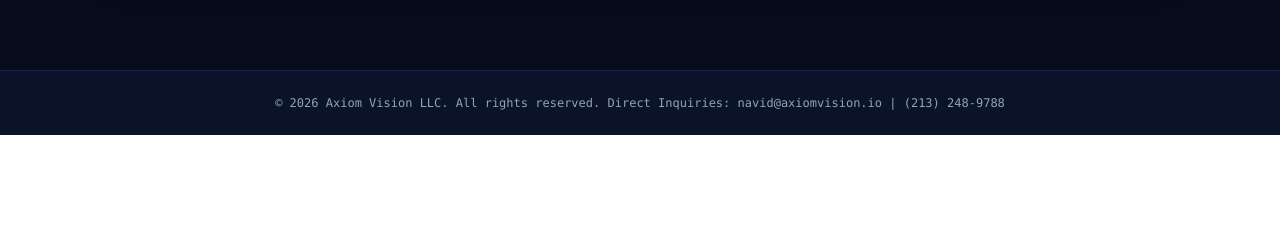
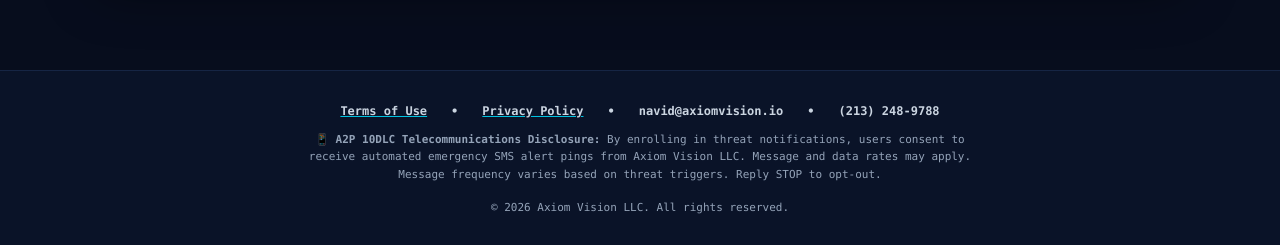
Before and after one commit to navid-axiom/axiomnode, a Next.js app: page / in a window 1280 px wide. Shown: the part 2110-2355 px from the top of the page. Before the commit the page ends 2245 px from the top, so only its background shows below. Built offline with nearby package versions, Linux system fonts and the light colour scheme.

Commit message:
Update page.tsx

```diff
--- a/app/page.tsx
+++ b/app/page.tsx
@@ -190,7 +190,7 @@ export default function LandingPage() {
           </div>
         </div>
 
-        {/* REDESIGNED HIGH-CONTRAST CAPACITY & HARDWARE CALCULATOR */}
+        {/* CAPACITY & HARDWARE CALCULATOR */}
         <section className="p-6 md:p-10 bg-[#091222] border-2 border-[#162B4D] rounded-3xl shadow-[0_0_50px_rgba(0,0,0,0.5)] space-y-8 relative overflow-hidden">
 
           {/* Header */}
@@ -229,7 +229,7 @@ export default function LandingPage() {
           {/* 3-Column Calculator & Hardware Spec Grid */}
           <div className="grid grid-cols-1 lg:grid-cols-12 gap-8 items-stretch pt-2">
 
-            {/* Column 1: Controls & Slider (5 cols) */}
+            {/* Column 1: Controls & Slider */}
             <div className="lg:col-span-5 bg-[#0D1830] p-6 rounded-2xl border border-[#1B325C] flex flex-col justify-between space-y-6">
 
               <div className="space-y-4">
@@ -289,7 +289,7 @@ export default function LandingPage() {
 
             </div>
 
-            {/* Column 2: Visual Hardware Model Showcase (4 cols) */}
+            {/* Column 2: Visual Hardware Model Showcase */}
             <div className="lg:col-span-4 bg-[#0D1830] p-6 rounded-2xl border border-[#1B325C] flex flex-col items-center justify-between text-center relative overflow-hidden group">
               <div className="w-full flex items-center justify-between text-[11px] font-mono text-slate-400 mb-2">
                 <span className="text-[#00C2E0] font-bold uppercase tracking-wider">
@@ -310,7 +310,6 @@ export default function LandingPage() {
                     className="max-h-48 w-auto object-contain drop-shadow-[0_10px_25px_rgba(0,0,0,0.8)] transition-transform duration-300 group-hover:scale-105"
                   />
                 ) : (
-                  /* High-End Vector Hardware Mockup Fallback if local PNG isn't in /public yet */
                   <div className="h-44 w-full bg-[#070D1D] rounded-xl border border-[#1B325C] flex flex-col items-center justify-center p-4 space-y-2">
                     <div className="text-4xl">🖥️</div>
                     <span className="text-xs font-mono font-bold text-white">
@@ -341,7 +340,7 @@ export default function LandingPage() {
               </p>
             </div>
 
-            {/* Column 3: Rate Output & Call to Action (3 cols) */}
+            {/* Column 3: Rate Output & Call to Action */}
             <div className="lg:col-span-3 bg-gradient-to-b from-[#122347] to-[#0D1830] p-6 rounded-2xl border-2 border-[#00C2E0]/60 flex flex-col justify-between space-y-6 shadow-xl">
 
               <div className="space-y-3">
@@ -404,9 +403,31 @@ export default function LandingPage() {
 
       </main>
 
-      {/* Footer */}
-      <footer className="border-t border-[#162544] bg-[#0A1328] px-8 py-6 text-center text-xs font-mono text-slate-400 mt-12">
-        <p>© 2026 Axiom Vision LLC. All rights reserved. Direct Inquiries: navid@axiomvision.io | (213) 248-9788</p>
+      {/* Compliance Footer */}
+      <footer className="border-t border-[#162544] bg-[#0A1328] px-6 py-8 text-center text-xs font-mono text-slate-400 mt-12 space-y-3">
+        <div className="flex flex-wrap items-center justify-center gap-6 text-slate-300 font-semibold">
+          <Link href="/terms" className="hover:text-[#00C2E0] transition underline decoration-[#00C2E0]">
+            Terms of Use
+          </Link>
+          <span>•</span>
+          <Link href="/privacy" className="hover:text-[#00C2E0] transition underline decoration-[#00C2E0]">
+            Privacy Policy
+          </Link>
+          <span>•</span>
+          <a href="mailto:navid@axiomvision.io" className="hover:text-[#00C2E0] transition">
+            navid@axiomvision.io
+          </a>
+          <span>•</span>
+          <a href="tel:2132489788" className="hover:text-[#00C2E0] transition">
+            (213) 248-9788
+          </a>
+        </div>
+        <p className="text-[11px] text-slate-400 max-w-2xl mx-auto leading-relaxed">
+          📱 <strong>A2P 10DLC Telecommunications Disclosure:</strong> By enrolling in threat notifications, users consent to receive automated emergency SMS alert pings from Axiom Vision LLC. Message and data rates may apply. Message frequency varies based on threat triggers. Reply STOP to opt-out.
+        </p>
+        <p className="text-[11px] text-slate-400 pt-1">
+          © 2026 Axiom Vision LLC. All rights reserved.
+        </p>
       </footer>
     </div>
   );
```
